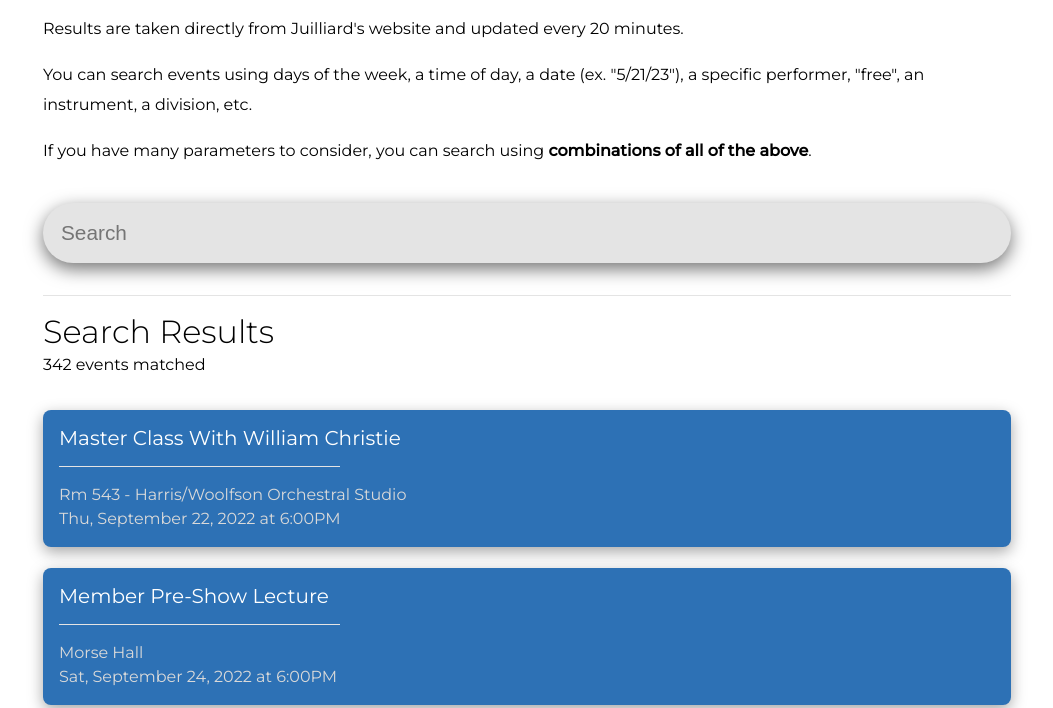
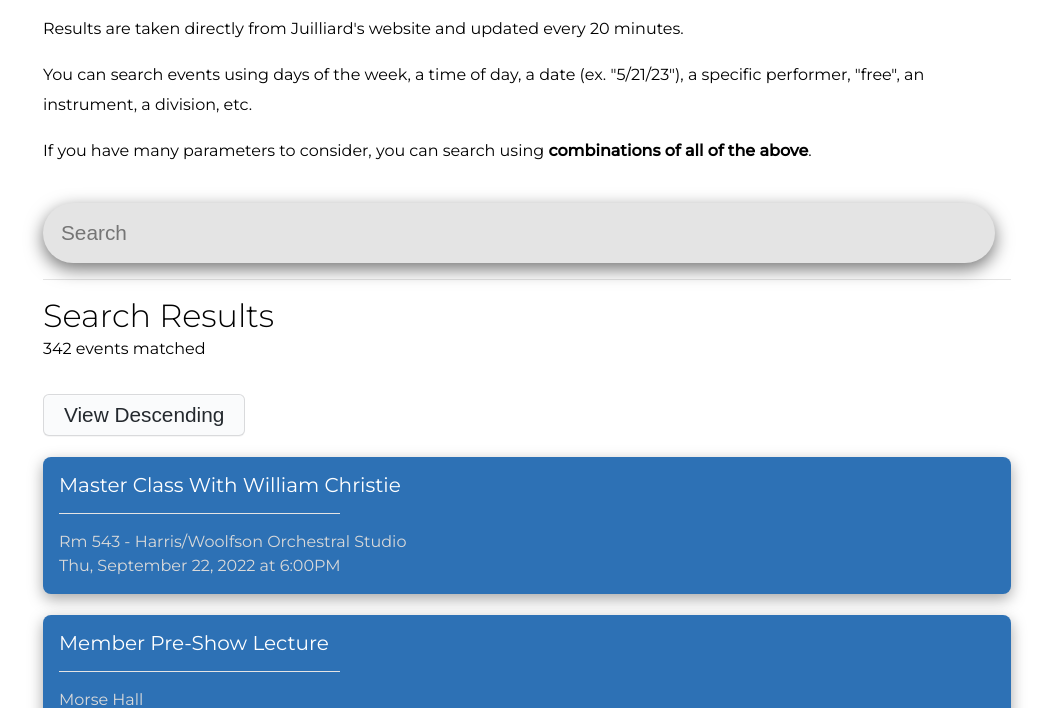
Before and after one commit to rsoeyadi/Juilliard-Calendar-Scraper, a Flask app: page / in a window 1280 px wide. Shown: the part 205-913 px from the top of the page, without its empty margins (113-1166 px from the left). Run offline with Flask 2, Linux system fonts and the light colour scheme; data comes from the database, SQL or seed files in the repository.

Commit message:
added ascending/descending button back

```diff
--- a/static/css/style.css
+++ b/static/css/style.css
@@ -196,7 +196,69 @@ hr {
   margin-top: 2em;
 }
 
+#submit-button {
+  display: none;
+}
+
 button[type="submit"] {
+  appearance: none;
+  background-color: #fafbfc;
+  border: 1px solid rgb(27 31 35 / 15%);
+  border-radius: 6px;
+  box-shadow: rgb(27 31 35 / 4%) 0 1px 0, rgb(255 255 255 / 25%) 0 1px 0 inset;
+  box-sizing: border-box;
+  color: #24292e;
+  cursor: pointer;
+  display: inline-block;
+  font-size: 1.3em;
+  font-weight: 500;
+  line-height: 20px;
+  list-style: none;
+  padding: 10px 20px;
+  position: relative;
+  transition: background-color 0.2s cubic-bezier(0.3, 0, 0.5, 1);
+  user-select: none;
+  touch-action: manipulation;
+  vertical-align: middle;
+  white-space: nowrap;
+  word-wrap: break-word;
+}
+
+#search-bar-container {
+  width: 100%;
+  display: grid;
+  grid-template-columns: 1fr auto;
+  grid-column-gap: 1em;
+}
+
+button[type="submit"]:hover {
+  background-color: #f3f4f6;
+  text-decoration: none;
+  transition-duration: 0.1s;
+}
+
+button[type="submit"]:disabled {
+  background-color: #fafbfc;
+  border-color: rgb(27 31 35 / 15%);
+  color: #959da5;
+  cursor: default;
+}
+
+button[type="submit"]:active {
+  background-color: #edeff2;
+  box-shadow: rgb(225 228 232 / 20%) 0 1px 0 inset;
+  transition: none 0s;
+}
+
+button[type="submit"]:focus {
+  outline: 1px transparent;
+}
+
+button[type="submit"]::before {
+  display: none;
+}
+
+button[type="submit"]:-webkit-details-marker {
   display: none;
 }
 
@@ -455,7 +517,7 @@ button[type="submit"] {
 }
 
 .autocomplete-items {
-  margin-top: -1.5em;
+  margin-top: 1.5em;
   z-index: 99;
   left: 0;
   right: 0;
@@ -530,7 +592,7 @@ button[type="submit"] {
     color: rgb(255 255 255 / 70%);
   }
 
-  button[type="submit"] {
+  #submit-button {
     appearance: none;
     background-color: #fafbfc;
     border: 1px solid rgb(27 31 35 / 15%);
@@ -561,34 +623,34 @@ button[type="submit"] {
     grid-column-gap: 1em;
   }
 
-  button[type="submit"]:hover {
+  #submit-button:hover {
     background-color: #f3f4f6;
     text-decoration: none;
     transition-duration: 0.1s;
   }
 
-  button[type="submit"]:disabled {
+  #submit-button:disabled {
     background-color: #fafbfc;
     border-color: rgb(27 31 35 / 15%);
     color: #959da5;
     cursor: default;
   }
 
-  button[type="submit"]:active {
+  #submit-button:active {
     background-color: #edeff2;
     box-shadow: rgb(225 228 232 / 20%) 0 1px 0 inset;
     transition: none 0s;
   }
 
-  button[type="submit"]:focus {
+  #submit-button:focus {
     outline: 1px transparent;
   }
 
-  button[type="submit"]::before {
+  #submit-button::before {
     display: none;
   }
 
-  button[type="submit"]:-webkit-details-marker {
+  #submit-button:-webkit-details-marker {
     display: none;
   }
 
```
